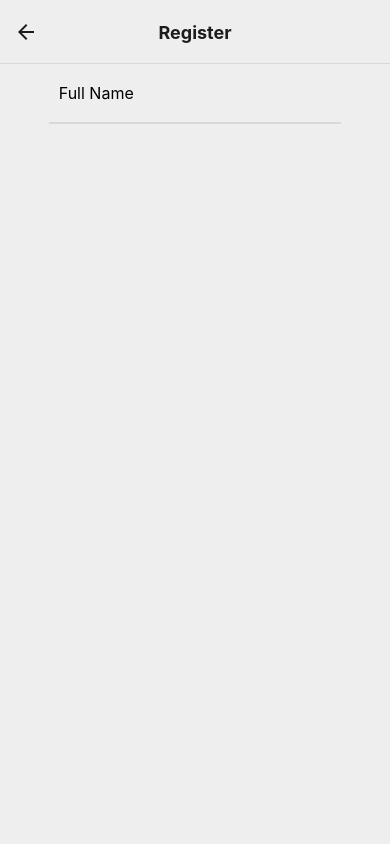
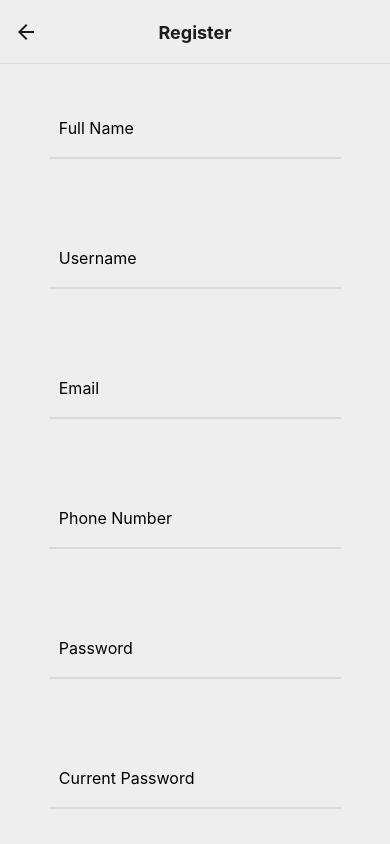
Before and after one commit to khaled-bissani/shelves-tracker, a React Native app in the folder supermarket-frontend/: screen /Register in a window 390 px wide. Built offline with nearby package versions, Linux system fonts and the light colour scheme.

Commit message:
Frontend <> Supermarket frontend: adding all the text input components in the signup page

```diff
--- a/supermarket-frontend/src/components/InputField/InputField.js
+++ b/supermarket-frontend/src/components/InputField/InputField.js
@@ -4,7 +4,7 @@ import styles from "./styles";
 const InputField = (props) => {
     return(
         <View style={styles.signupContainer}>
-            <TextInput keyboardType={props.type} placeholder={props.placeholder} value={props.value} onChangeText={props.onChange} style={styles.inputContainer}/>
+            <TextInput keyboardType={props.type} secureTextEntry={props.secureTextEntry} placeholder={props.placeholder} value={props.value} onChangeText={props.onChange} style={styles.inputContainer}/>
         </View>
     )
 }
--- a/supermarket-frontend/src/pages/signup/Signup.js
+++ b/supermarket-frontend/src/pages/signup/Signup.js
@@ -4,8 +4,13 @@ import styles from "./styles";
 
 const Signup = () => {
     return(
-        <View>
+        <View style={styles.signup}>
             <InputField type={"default"} placeholder={"Full Name"}/>
+            <InputField type={"default"} placeholder={"Username"}/>
+            <InputField type={"email-address"} placeholder={"Email"}/>
+            <InputField type={"number-pad"} placeholder={"Phone Number"}/>
+            <InputField type={"default"} secureTextEntry={true} placeholder={"Password"}/>
+            <InputField type={"default"} secureTextEntry={true} placeholder={"Current Password"}/>
         </View>
     )
 }
--- a/supermarket-frontend/src/pages/signup/styles.js
+++ b/supermarket-frontend/src/pages/signup/styles.js
@@ -2,5 +2,7 @@ import { StyleSheet } from 'react-native';
 import {colors, fonts} from '../../constants/palette';
 
 export default StyleSheet.create({
-
+    signup: {
+        flex:1
+    }
 })
```
